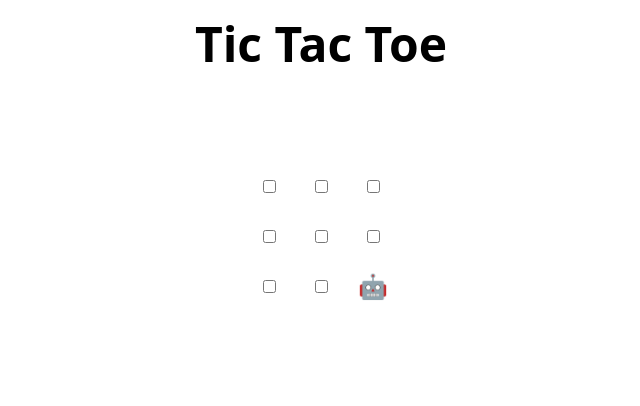
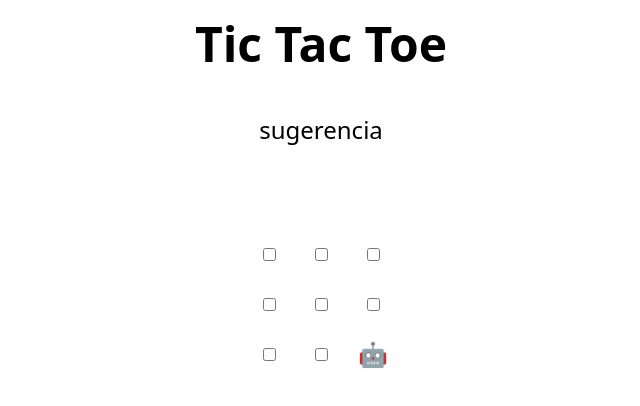
Before and after one commit to paap-64/skills-review-pull-requests, a plain HTML site: page index.html in a window 1280 px wide. Shown: the whole page, without its empty margins (319-959 px from the left). Drawn offline with Linux system fonts and the light colour scheme.

Commit message:
Update index.html

```diff
--- a/index.html
+++ b/index.html
@@ -44,6 +44,7 @@
     <td><input type="checkbox" /></td>
     <td><input type="checkbox" /></td>
     <td><input type="checkbox" /></td>
+sugerencia
   </tr>
 </table>
 
```
